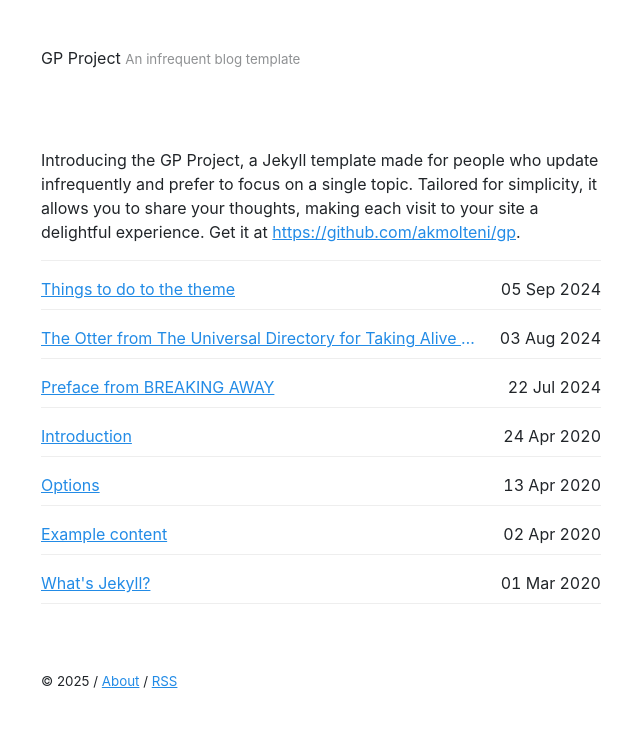
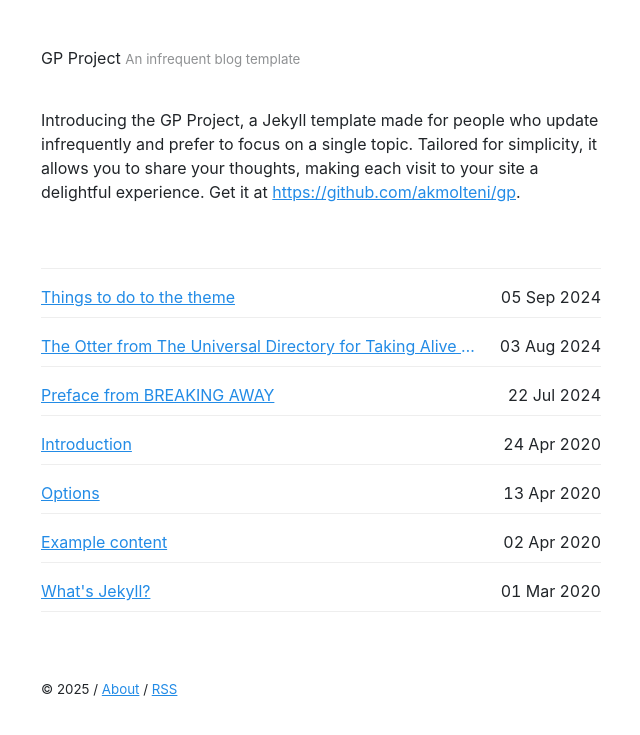
Before and after one commit to akmolteni/gp, a Jekyll site: the page built from index.html, in a window 1280 px wide. Shown: the top 735 px of the page, without its empty margins (319-959 px from the left). Built offline with Jekyll 4.4.1, drawn with Linux system fonts in a browser that asks for light colours; the list of posts is cut into pages by our own code.

Commit message:
Update _toc.scss

```diff
--- a/_sass/_toc.scss
+++ b/_sass/_toc.scss
@@ -19,7 +19,7 @@
 // Table of Contents Page
 
 .toc {
-margin: 4em 0;
+	margin-bottom: 4em;
 
   li + li {
     margin-top: .25rem;
@@ -30,6 +30,7 @@ margin: 4em 0;
 	list-style:none;
 	padding-left:0;
 	border-top:1px solid #eee;
+	margin-top:4em;
 }
 
 .toc li {
```
